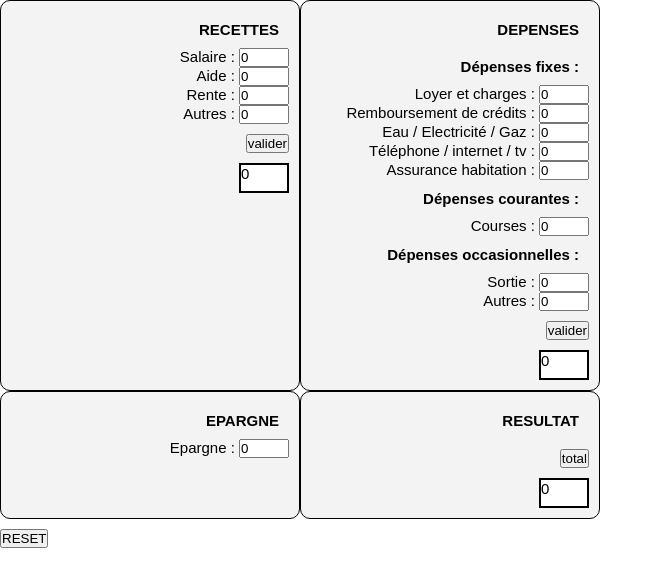
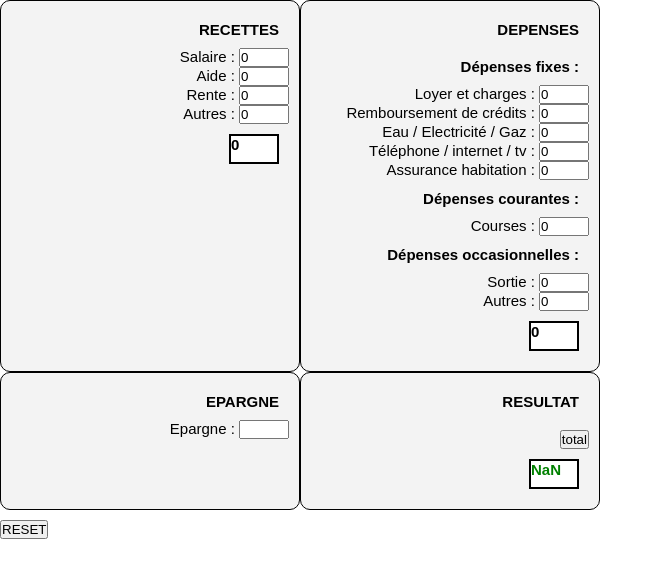
Before and after one commit to Sylvie-B/budget, a plain HTML site: page index.html in a window 1280 px wide. Both pictures are taken after a click on the button "total". Shown: the whole page, without its empty margins (0-663 px from the left). Drawn offline with Linux system fonts and the light colour scheme.

Commit message:
add input values

```diff
--- a/appBudget.js
+++ b/appBudget.js
@@ -1,17 +1,60 @@
 // get incomes
 let incomes = document.getElementById('moneyIncome').getElementsByTagName("input");
-let buttonIn = document.getElementById('addIncomes');
 let tIn = 0;
 
-buttonIn.addEventListener('click', function () {
+// get outlays
+let outlay = document.getElementById('outlay').getElementsByTagName('input');
+let tOut = 0;
+
+//get saved money
+let save = document.getElementById('save');
+
+let overall = document.getElementById('overall');
+
+overall.addEventListener('click', function (){
+    // calculate total incomes
     for (let i = 0 ; i < incomes.length ; i++){
         if(Number.isNaN(parseInt(incomes[i].value))){
-            alert('vous devez entrer des chiffres');
+            incomes[i].value = '0';
         }
         else {
             tIn += parseInt(incomes[i].value);
-            incomes[i].value = '0';
+            incomes[i].value = '';
         }
     }
-    document.getElementById('totalIncomes').innerHTML = tIn.toString()
+    document.getElementById('totalIncomes').innerHTML = tIn.toString();
+
+    // calculate total outlay
+    for (let o = 0 ; o < outlay.length ; o++){
+        if(Number.isNaN(parseInt(outlay[o].value))){
+            // alert('Dépenses : Entrez des valeurs chiffrées')
+            outlay[o].value = '0';
+        }
+        else {
+            tOut += parseInt(outlay[o].value);
+            outlay[o].value = '';
+        }
+    }
+    document.getElementById('totalOutlay').innerHTML = tOut.toString();
+
+    // saved
+    let tSaved = parseInt(save.value);
+
+    // calculate overall total
+    let total = tSaved + tIn - tOut;
+    let result = document.getElementById('result');
+    result.innerHTML = total.toString();
+    if(total <= 0){
+        result.style.color = 'red';
+    }
+    else result.style.color = 'green';
 })
+
+let reset = document.getElementById('reset');
+reset.addEventListener('click', function (){
+    let total = document.getElementsByClassName('total');
+    for(let t = 0 ; t < total.length ; t++){
+        total[t].innerHTML = '0';
+    }
+    save.value = 0;
+})
--- a/index.html
+++ b/index.html
@@ -14,67 +14,65 @@
                 <div id="moneyIncome">
                     <div>
                         <label for="salary">Salaire :</label>
-                        <input type="text" value="0" id="salary">
+                        <input type="text" id="salary">
                     </div>
                     <div>
                         <label for="aid">Aide :</label>
-                        <input type="text" value="0" id="aid">
+                        <input type="text" id="aid">
                     </div>
                     <div>
                         <label for="privateIncome">Rente :</label>
-                        <input type="text" value="0" id="privateIncome">
+                        <input type="text" id="privateIncome">
                     </div>
                     <div>
                         <label for="otherIn">Autres :</label>
-                        <input type="text" value="0" id="otherIn">
+                        <input type="text" id="otherIn">
                     </div>
-                    <button id="addIncomes">valider</button>
                 </div>
                 <div class="total" id="totalIncomes">0</div>
             </div>
-            <div class="part">
+            <div class="part" id="outlay">
                 <p class="title">DEPENSES</p>
                 <div id="fixed">
                     <p class="title">Dépenses fixes :</p>
                     <div>
                         <label for="charges">Loyer et charges :</label>
-                        <input type="text" value="0" id="charges">
+                        <input type="text" id="charges">
                     </div>
                     <div>
                         <label for="credit">Remboursement de crédits :</label>
-                        <input type="text" value="0" id="credit">
+                        <input type="text" id="credit">
                     </div>
                     <div>
                         <label for="conso">Eau / Electricité / Gaz :</label>
-                        <input type="text" value="0" id="conso">
+                        <input type="text" id="conso">
                     </div>
                     <div>
                         <label for="box">Téléphone / internet / tv :</label>
-                        <input type="text" value="0" id="box">
+                        <input type="text" id="box">
                     </div>
                     <div>
                         <label for="home">Assurance habitation :</label>
-                        <input type="text" value="0" id="home">
+                        <input type="text" id="home">
                     </div>
                 </div>
                 <div id="occasional">
                     <p class="title">Dépenses courantes :</p>
                     <div>
                         <label for="shop">Courses :</label>
-                        <input type="text" value="0" id="shop">
+                        <input type="text" id="shop">
                     </div>
                     <p class="title">Dépenses occasionnelles :</p>
                     <div>
                         <label for="sortie">Sortie :</label>
-                        <input type="text" value="0" id="sortie">
+                        <input type="text" id="sortie">
                     </div>
                     <div>
                         <label for="otherOut">Autres :</label>
-                        <input type="text" value="0" id="otherOut">
+                        <input type="text" id="otherOut">
                     </div>
                 </div>
-                <button id="addOutlays">valider</button>
-                <div class="total" id="addOutlay">0</div>
+                <div class="total" id="totalOutlay">0</div>
             </div>
         </div>
         <div id="part2">
@@ -82,7 +80,7 @@
                 <p class="title">EPARGNE</p>
                 <div id="moneySaved">
                     <label for="save">Epargne :</label>
-                    <input type="text" value="0" id="save">
+                    <input type="text" id="save">
                 </div>
             </div>
             <div class="part">
--- a/style.css
+++ b/style.css
@@ -30,7 +30,7 @@ body {
     font-size: 1.5rem;
 }
 
-.title {
+.title, .total {
     font-weight: bold;
     margin: 1rem;
 }
@@ -39,7 +39,7 @@ input {
     width: 5rem;
 }
 
-#fixed, #occasional, #moneyIncome, #moneySaved {
+#moneyIncome, #fixed, #occasional, #moneySaved {
     text-align: right;
 }
 
```
